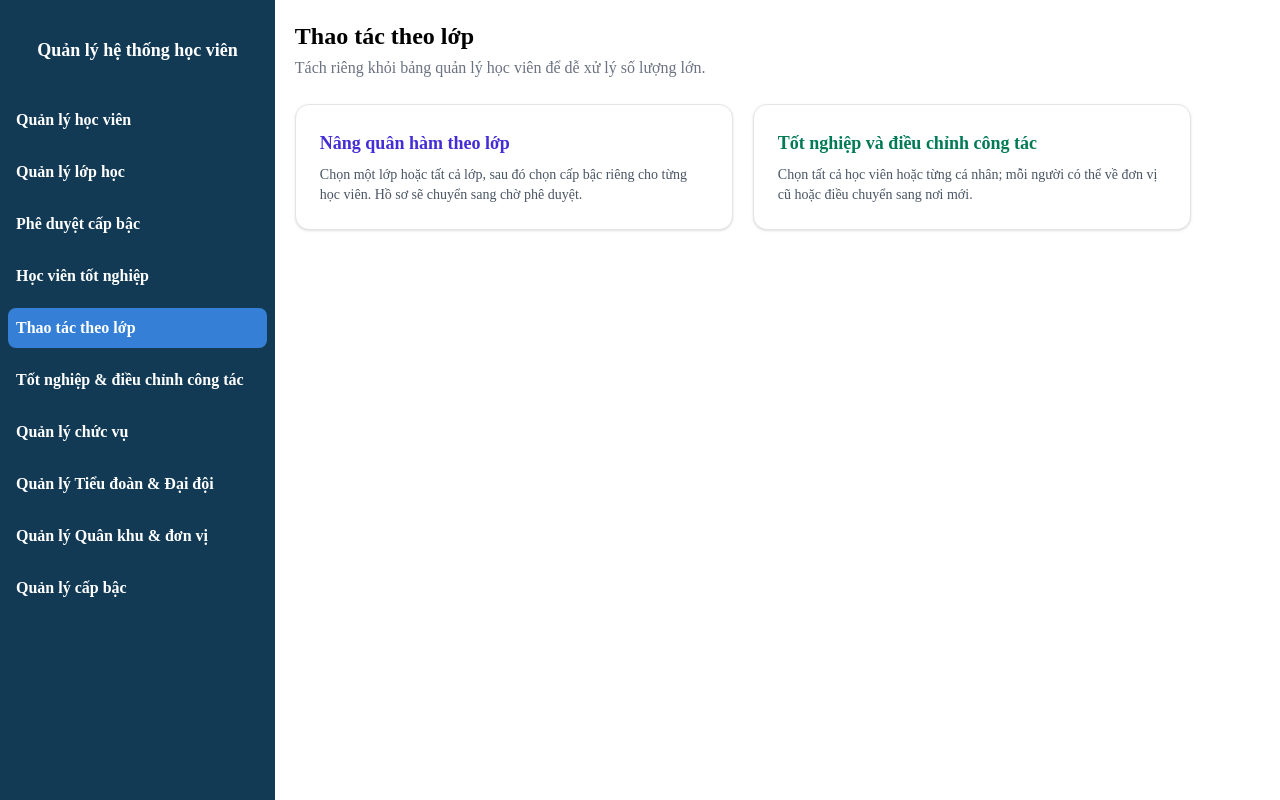
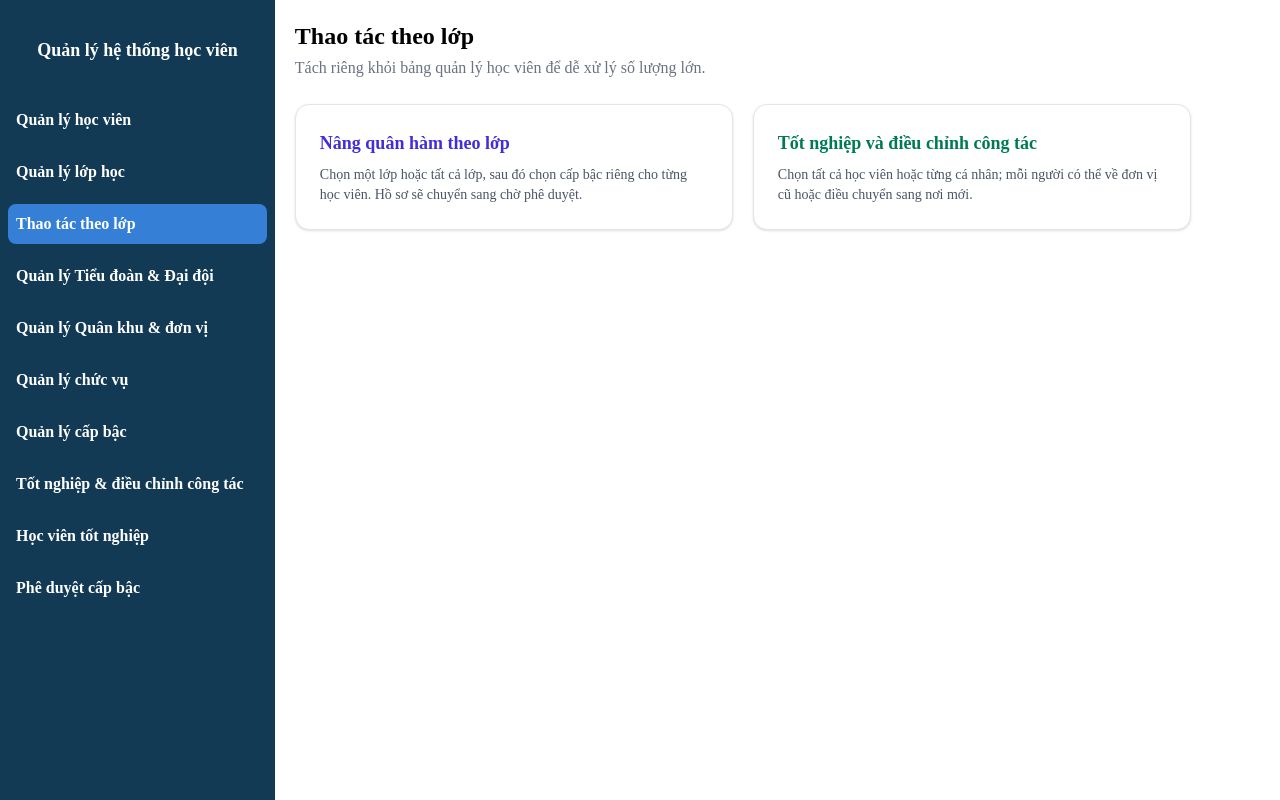
Before and after one commit to minhtuan11102003/quanLyHocVien, a Next.js app: page /student-batch-actions in a window 1280 px wide. Built offline with nearby package versions, Linux system fonts and the light colour scheme; data requests are answered from the project's data file.

Commit message:
chore: update student management navigation

```diff
--- a/app/student-batch-actions/page.tsx
+++ b/app/student-batch-actions/page.tsx
@@ -3,8 +3,63 @@ import { useEffect, useState } from "react";
 import ClassBatchActions from "@/components/ClassBatchActions";
 import type { ClassItem, Student } from "@/app/types/student";
 export default function StudentBatchActionsPage() {
-  const [students, setStudents] = useState<Student[]>([]); const [classes, setClasses] = useState<ClassItem[]>([]); const [mode, setMode] = useState<"rank" | "graduation" | null>(null);
-  const load = async () => { const [s,c] = await Promise.all([fetch("http://localhost:3001/students"), fetch("http://localhost:3001/classes")]); setStudents(await s.json()); setClasses(await c.json()); };
-  useEffect(() => { load().catch(console.error); }, []);
-  return <div className="p-5"><div className="mb-6"><h1 className="text-2xl font-bold">Thao tác theo lớp</h1><p className="mt-1 text-gray-500">Tách riêng khỏi bảng quản lý học viên để dễ xử lý số lượng lớn.</p></div><div className="grid max-w-4xl gap-5 md:grid-cols-2"><button onClick={() => setMode("rank")} className="rounded-xl border bg-white p-6 text-left shadow-sm transition hover:border-indigo-500 hover:shadow-md"><h2 className="text-lg font-bold text-indigo-700">Nâng quân hàm theo lớp</h2><p className="mt-2 text-sm text-gray-600">Chọn một lớp hoặc tất cả lớp, sau đó chọn cấp bậc riêng cho từng học viên. Hồ sơ sẽ chuyển sang chờ phê duyệt.</p></button><button onClick={() => setMode("graduation")} className="rounded-xl border bg-white p-6 text-left shadow-sm transition hover:border-emerald-500 hover:shadow-md"><h2 className="text-lg font-bold text-emerald-700">Tốt nghiệp và điều chỉnh công tác</h2><p className="mt-2 text-sm text-gray-600">Chọn tất cả học viên hoặc từng cá nhân; mỗi người có thể về đơn vị cũ hoặc điều chuyển sang nơi mới.</p></button></div>{mode && <ClassBatchActions mode={mode} students={students} classes={classes} onClose={() => setMode(null)} onSaved={load} />}</div>;
+  const [students, setStudents] = useState<Student[]>([]);
+  const [classes, setClasses] = useState<ClassItem[]>([]);
+  const [mode, setMode] = useState<"rank" | "graduation" | null>(null);
+  const load = async () => {
+    const [s, c] = await Promise.all([
+      fetch("http://localhost:3001/students"),
+      fetch("http://localhost:3001/classes"),
+    ]);
+    setStudents(await s.json());
+    setClasses(await c.json());
+  };
+  useEffect(() => {
+    load().catch(console.error);
+  }, []);
+  return (
+    <div className="p-5">
+      <div className="mb-6">
+        <h1 className="text-2xl font-bold">Thao tác theo lớp</h1>
+        <p className="mt-1 text-gray-500">
+          Tách riêng khỏi bảng quản lý học viên để dễ xử lý số lượng lớn.
+        </p>
+      </div>
+      <div className="grid max-w-4xl gap-5 md:grid-cols-2">
+        <button
+          onClick={() => setMode("rank")}
+          className="rounded-xl border bg-white p-6 text-left shadow-sm transition hover:border-indigo-500 hover:shadow-md"
+        >
+          <h2 className="text-lg font-bold text-indigo-700">
+            Nâng quân hàm theo lớp
+          </h2>
+          <p className="mt-2 text-sm text-gray-600">
+            Chọn một lớp hoặc tất cả lớp, sau đó chọn cấp bậc riêng cho từng học
+            viên. Hồ sơ sẽ chuyển sang chờ phê duyệt.
+          </p>
+        </button>
+        <button
+          onClick={() => setMode("graduation")}
+          className="rounded-xl border bg-white p-6 text-left shadow-sm transition hover:border-emerald-500 hover:shadow-md"
+        >
+          <h2 className="text-lg font-bold text-emerald-700">
+            Tốt nghiệp và điều chỉnh công tác
+          </h2>
+          <p className="mt-2 text-sm text-gray-600">
+            Chọn tất cả học viên hoặc từng cá nhân; mỗi người có thể về đơn vị
+            cũ hoặc điều chuyển sang nơi mới.
+          </p>
+        </button>
+      </div>
+      {mode && (
+        <ClassBatchActions
+          mode={mode}
+          students={students}
+          classes={classes}
+          onClose={() => setMode(null)}
+          onSaved={load}
+        />
+      )}
+    </div>
+  );
 }
--- a/components/Categories.tsx
+++ b/components/Categories.tsx
@@ -40,39 +40,32 @@ export default function CategoriesComponent() {
             Quản lý lớp học
           </li>
         </Link>
-        <Link href="/rank-approval">
-          <li className={`cursor-pointer rounded-md px-2 py-2 ${pathname === "/rank-approval" ? "bg-[#3580d6] text-white" : "hover:bg-white hover:text-black"}`}>
-            Phê duyệt cấp bậc
-          </li>
-        </Link>
-        <Link href="/graduated-students">
-          <li className={`cursor-pointer rounded-md px-2 py-2 ${pathname === "/graduated-students" ? "bg-[#3580d6] text-white" : "hover:bg-white hover:text-black"}`}>
-            Học viên tốt nghiệp
-          </li>
-        </Link>
         <Link href="/student-batch-actions">
-          <li className={`cursor-pointer rounded-md px-2 py-2 ${pathname === "/student-batch-actions" ? "bg-[#3580d6] text-white" : "hover:bg-white hover:text-black"}`}>
+          <li
+            className={`cursor-pointer rounded-md px-2 py-2 ${pathname === "/student-batch-actions" ? "bg-[#3580d6] text-white" : "hover:bg-white hover:text-black"}`}
+          >
             Thao tác theo lớp
           </li>
         </Link>
-        <Link href="/graduation">
-          <li className={`cursor-pointer rounded-md px-2 py-2 ${pathname === "/graduation" ? "bg-[#3580d6] text-white" : "hover:bg-white hover:text-black"}`}>
-            Tốt nghiệp & điều chỉnh công tác
-          </li>
-        </Link>
-        <Link href="/positions">
-          <li className={`cursor-pointer rounded-md px-2 py-2 ${pathname === "/positions" ? "bg-[#3580d6] text-white" : "hover:bg-white hover:text-black"}`}>
-            Quản lý chức vụ
-          </li>
-        </Link>
         <Link href="/units">
-          <li className={`cursor-pointer rounded-md px-2 py-2 ${pathname === "/units" ? "bg-[#3580d6] text-white" : "hover:bg-white hover:text-black"}`}>
+          <li
+            className={`cursor-pointer rounded-md px-2 py-2 ${pathname === "/units" ? "bg-[#3580d6] text-white" : "hover:bg-white hover:text-black"}`}
+          >
             Quản lý Tiểu đoàn & Đại đội
           </li>
         </Link>
         <Link href="/military-units">
-          <li className={`cursor-pointer rounded-md px-2 py-2 ${pathname === "/military-units" ? "bg-[#3580d6] text-white" : "hover:bg-white hover:text-black"}`}>
+          <li
+            className={`cursor-pointer rounded-md px-2 py-2 ${pathname === "/military-units" ? "bg-[#3580d6] text-white" : "hover:bg-white hover:text-black"}`}
+          >
             Quản lý Quân khu & đơn vị
+          </li>
+        </Link>
+        <Link href="/positions">
+          <li
+            className={`cursor-pointer rounded-md px-2 py-2 ${pathname === "/positions" ? "bg-[#3580d6] text-white" : "hover:bg-white hover:text-black"}`}
+          >
+            Quản lý chức vụ
           </li>
         </Link>
         <Link href="/ranks">
@@ -80,6 +73,28 @@ export default function CategoriesComponent() {
             Quản lý cấp bậc
           </li>
         </Link>
+        <Link href="/graduation">
+          <li
+            className={`cursor-pointer rounded-md px-2 py-2 ${pathname === "/graduation" ? "bg-[#3580d6] text-white" : "hover:bg-white hover:text-black"}`}
+          >
+            Tốt nghiệp & điều chỉnh công tác
+          </li>
+        </Link>
+        <Link href="/graduated-students">
+          <li
+            className={`cursor-pointer rounded-md px-2 py-2 ${pathname === "/graduated-students" ? "bg-[#3580d6] text-white" : "hover:bg-white hover:text-black"}`}
+          >
+            Học viên tốt nghiệp
+          </li>
+        </Link>
+
+        <Link href="/rank-approval">
+          <li
+            className={`cursor-pointer rounded-md px-2 py-2 ${pathname === "/rank-approval" ? "bg-[#3580d6] text-white" : "hover:bg-white hover:text-black"}`}
+          >
+            Phê duyệt cấp bậc
+          </li>
+        </Link>
       </ul>
     </div>
   );
```
